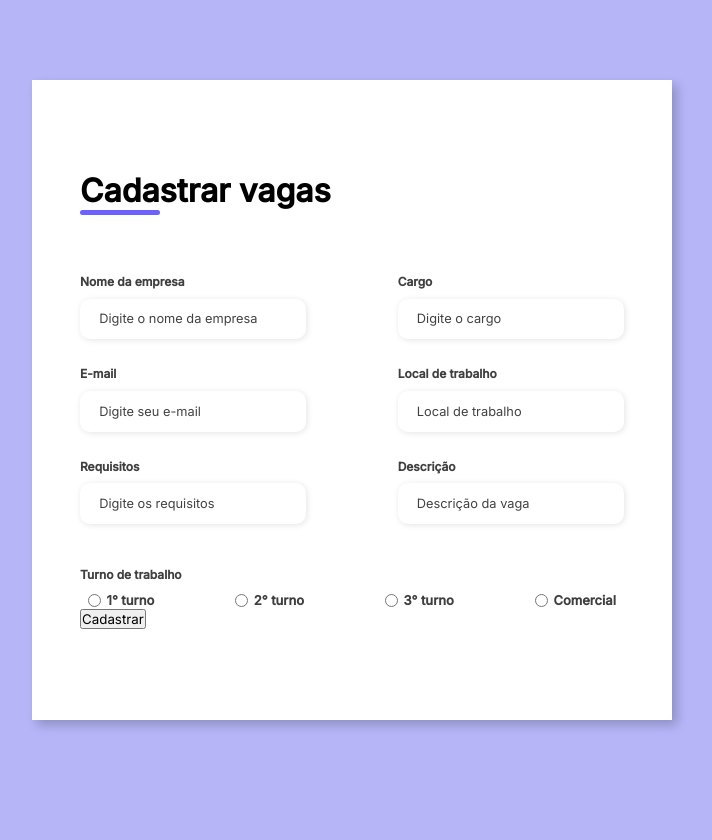
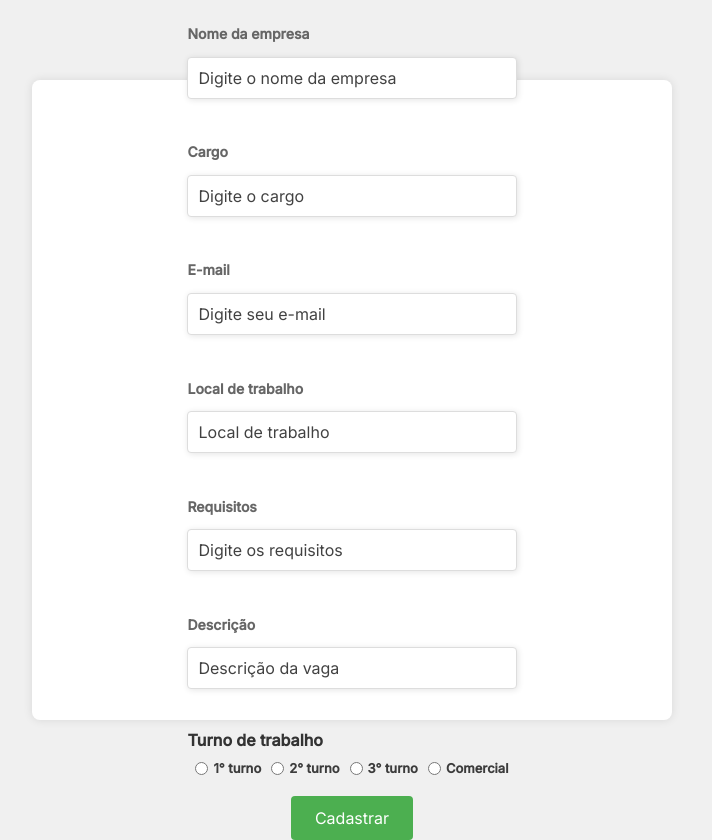
Before and after one commit to joicesezm/Sistema-Vagas-, a PHP site: page /Outros-Arquivos/cadastroVagas2.html in a window 1280 px wide. Shown: the whole page, without its empty margins (288-1000 px from the left). Before the commit the page ends 729 px from the top, so only its background shows below. Run offline with PHP 8.4, Linux system fonts and the light colour scheme.

Commit message:
mudanças no cadastroVagas2.html

```diff
--- a/Projeto Integrador/Admin/adminLogged.php
+++ b/Projeto Integrador/Admin/adminLogged.php
@@ -116,13 +116,13 @@
     <div class="container">
         <header>
             <div class="logo-left">
-                <img src="./Sistema-Vagas-/Projeto Integrador/img/senacLogo.jpeg" alt="Imagem à esquerda">
+                <img src="../img/senacLogo.jpeg" alt="Imagem à esquerda">
             </div>
             <div class="titulo">
                 Projeto Sistema de Vagas - Área de Administração
             </div>
             <div class="logo-right">
-                <img src="./Sistema-Vagas-/Projeto Integrador/img/admins.png" alt="Imagem à direita">
+                <img src="../img/admins.png" alt="Imagem à direita">
             </div>
         </header>
         <div class="content">
@@ -140,7 +140,7 @@
                         <button onclick="dynamicDisplay('even', 'url')"><b>Cadastrar Formações</b></button>
                     </li>
                     <li class="box-shadow">
-                        <button onclick="dynamicDisplay('odd', '../Outros-Arquivos/cadastroVagas2.html')"><b>Cadastrar Vagas</b></button>
+                        <button onclick="dynamicDisplay('odd', './../Outros-Arquivos/cadastroVagas2.html')"><b>Cadastrar Vagas</b></button>
                     </li>
                     Área de Consultas
                     <li class="box-shadow">
--- a/Projeto Integrador/Outros-Arquivos/cadastroVagas2.html
+++ b/Projeto Integrador/Outros-Arquivos/cadastroVagas2.html
@@ -7,12 +7,127 @@
     <meta name="viewport" content="width=device-width, initial-scale=1.0">
     <link rel="stylesheet" href="cadastroVagas2.css">
     <title>Formulário</title>
+    <style>
+        /* Reset básico */
+* {
+    margin: 0;
+    padding: 0;
+    box-sizing: border-box;
+}
+
+body {
+    font-family: Arial, sans-serif;
+    background-color: #f0f0f0;
+}
+
+.container {
+    max-width: 800px;
+    margin: 20px auto;
+    background-color: #fff;
+    padding: 20px;
+    border-radius: 8px;
+    box-shadow: 0 0 10px rgba(0, 0, 0, 0.1);
+}
+
+.form-image {
+    text-align: center;
+    margin-bottom: 20px;
+}
+
+.form-image img {
+    max-width: 100%;
+    height: auto;
+}
+
+.form {
+    padding: 20px;
+}
+
+.form-header {
+    margin-bottom: 20px;
+    text-align: center;
+}
+
+.form-header .title h1 {
+    font-size: 24px;
+    color: #333;
+}
+
+.input-group {
+    display: grid;
+    grid-template-columns: repeat(auto-fill, minmax(250px, 1fr));
+    gap: 20px;
+}
+
+.input-box {
+    margin-bottom: 15px;
+}
+
+.input-box label {
+    display: block;
+    margin-bottom: 5px;
+    color: #666;
+    font-size: 14px;
+}
+
+.input-box input {
+    width: 100%;
+    padding: 10px;
+    font-size: 16px;
+    border: 1px solid #ddd;
+    border-radius: 4px;
+}
+
+.turno-inputs {
+    margin-bottom: 20px;
+}
+
+.turno-title h6 {
+    font-size: 16px;
+    color: #333;
+    margin-bottom: 10px;
+}
+
+.turno-group {
+    display: flex;
+    gap: 10px;
+}
+
+.turno-input {
+    display: flex;
+    align-items: center;
+}
+
+.turno-input input[type="radio"] {
+    margin-right: 5px;
+}
+
+.continue-button {
+    text-align: center;
+    margin-top: 20px;
+}
+
+.continue-button input[type="submit"] {
+    padding: 12px 24px;
+    font-size: 16px;
+    background-color: #4CAF50;
+    color: #fff;
+    border: none;
+    border-radius: 4px;
+    cursor: pointer;
+}
+
+.continue-button input[type="submit"]:hover {
+    background-color: #45a049;
+}
+
+    </style>
 </head>
 
 <body>
     <div class="container">
         <div class="form-image">
-            <img src="" alt="img">
+            <img src="..\img\undraw_learning_sketching_nd4f.svg" alt="img">
         </div>
         <div class="form">
             <form action="..\Admin\cadastroVagas.php" method="POST" name="cadastroVagas">
```
